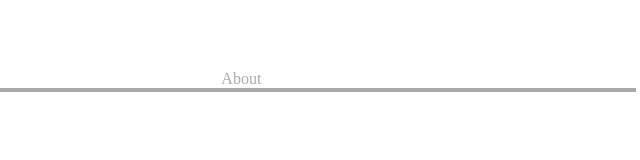
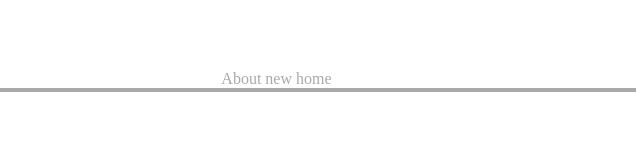
Before and after one commit to Rossprehn/git-collaboration-2, a plain HTML site: page app/index.html in a window 1280 px wide. Shown: the full height of the page, 636-1276 px from the left. Drawn offline with Linux system fonts and the light colour scheme.

Commit message:
team work makes dremwork

```diff
--- a/app/index.html
+++ b/app/index.html
@@ -10,6 +10,8 @@
       <h1>Home Page</h1>
       <nav>
         <a href="about.html">About</a>
+        <a href="new2.html">new home</a>
+
       </nav>
     </header>
   </body>
```
Also changed, not shown: app/new2.html (added).
